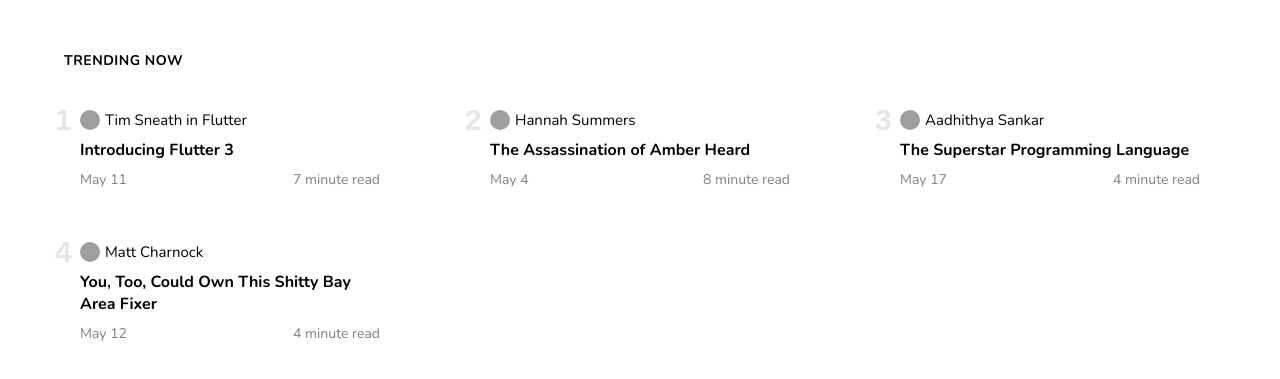
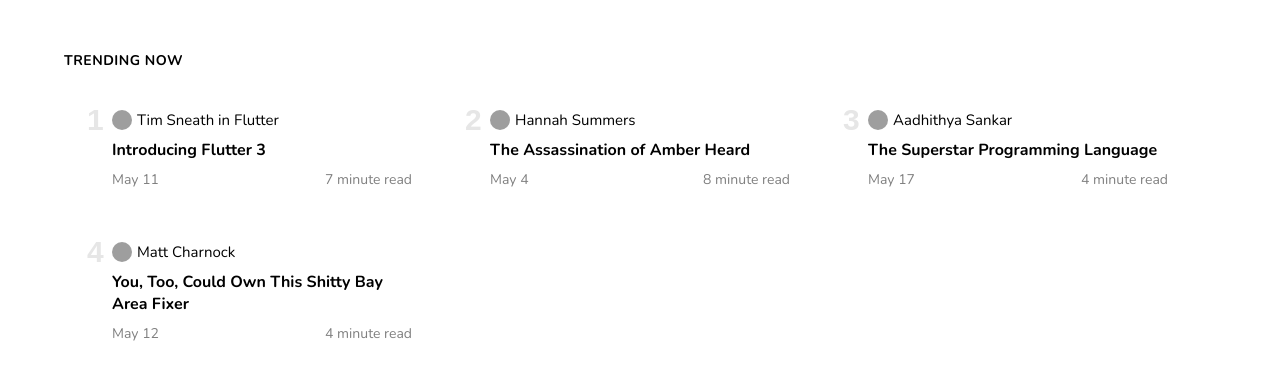
Before and after one commit to jamesandere/write-wing, a React (Create React App) app in the folder client/: page / in a window 1280 px wide. Shown: the part 653-1032 px from the top of the page. Built offline with nearby package versions, Linux system fonts and the light colour scheme; grey boxes are pictures that could not be loaded.

Commit message:
Created trending component

```diff
--- a/client/src/App.css
+++ b/client/src/App.css
@@ -342,9 +342,9 @@ ol li {
   /* width: 100%; */
 }
 
-.trends {
+/* .trends {
   padding: 1rem 1rem;
-}
+} */
 
 @media (max-width: 406px){
   .hero {
```
